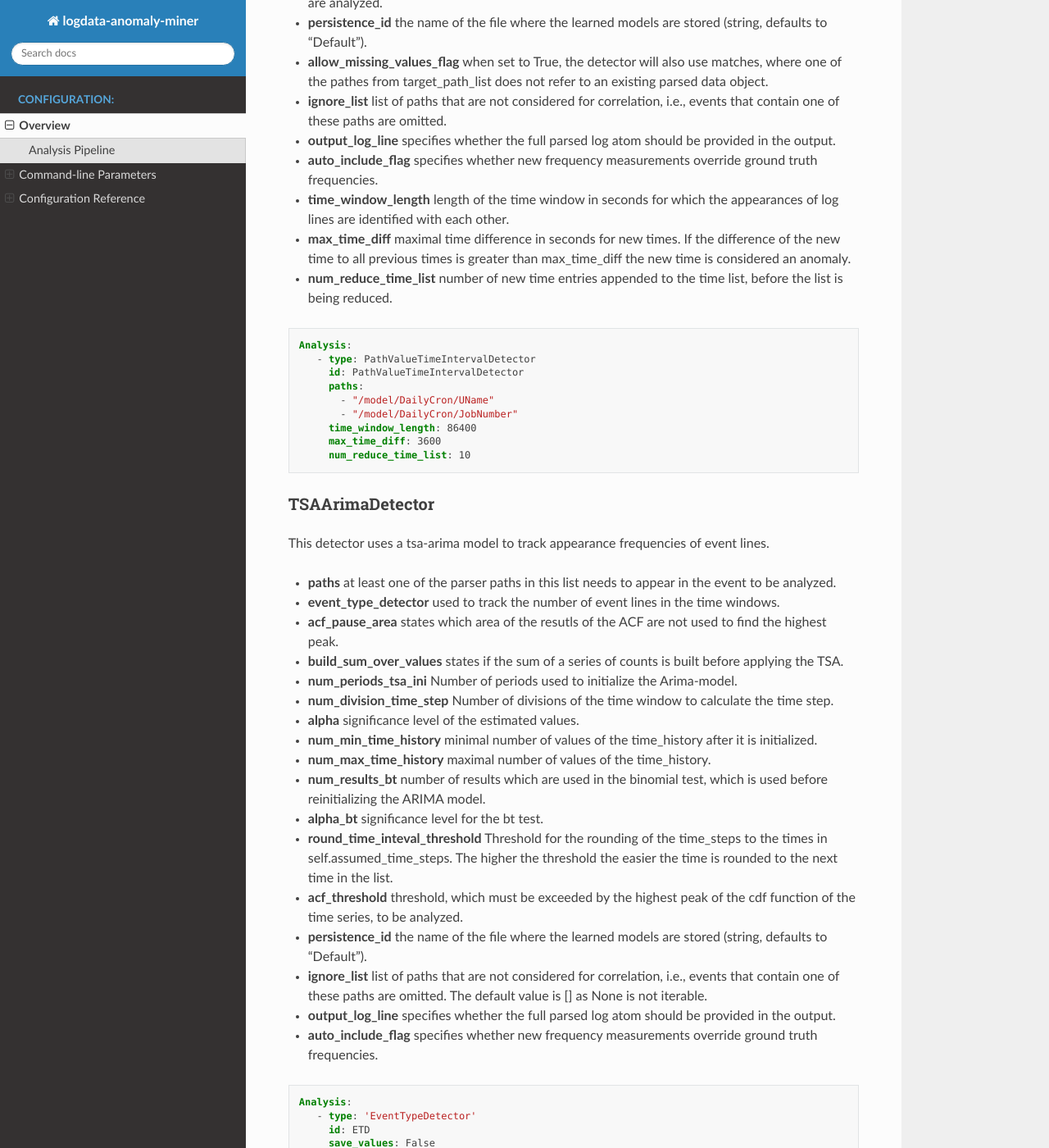
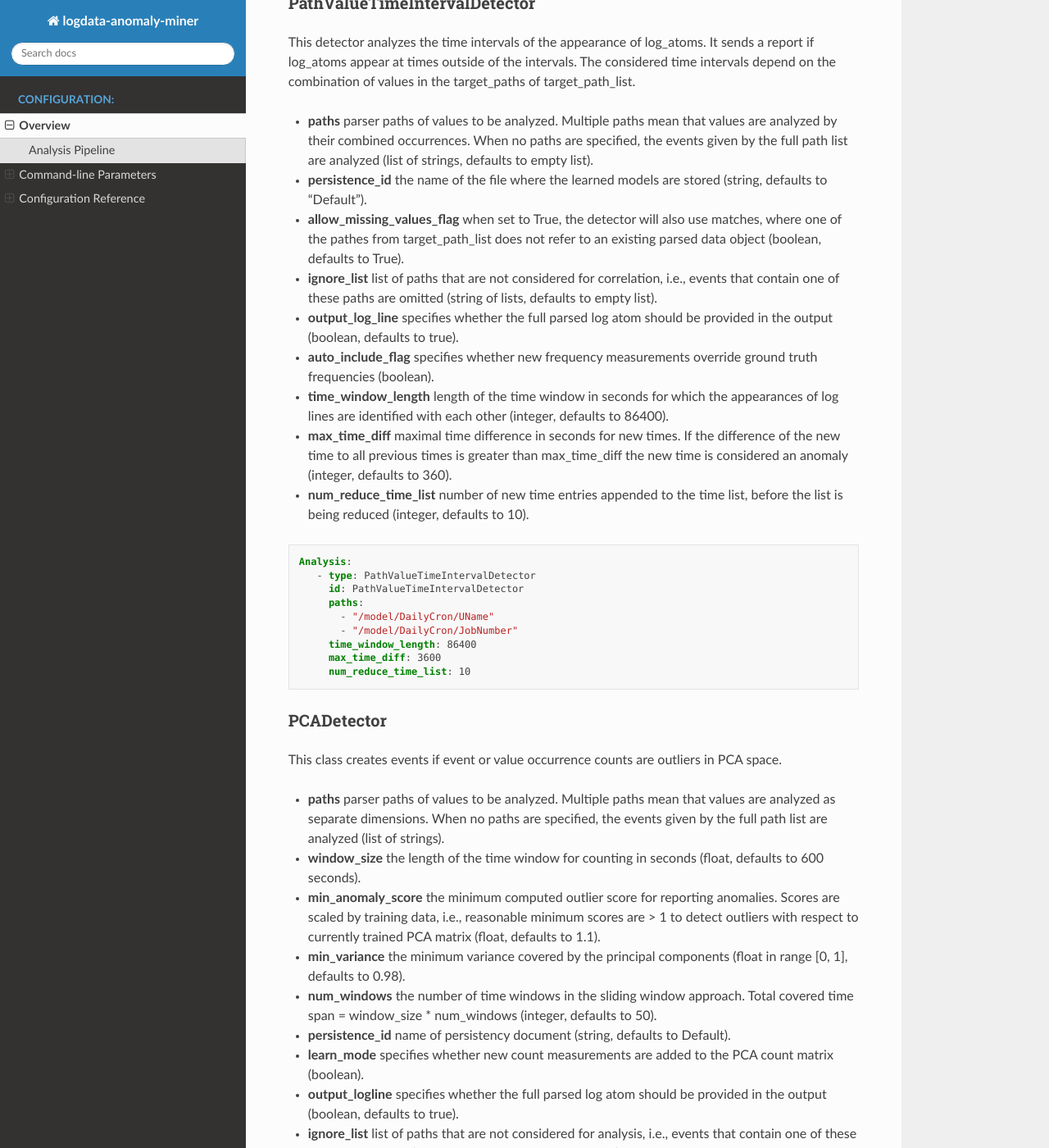
Before and after one commit to ait-aecid/logdata-anomaly-miner, a Sphinx documentation site: the page built from docs/CONFIGURATION.rst, in a window 1280 px wide and 1400 px high, scrolled down 38683 px. Shown: the whole window at 82% size. Built offline with Sphinx 7.4.7 and the Read the Docs theme 2.0.0, drawn with Linux system fonts in a browser that asks for light colours; pages that are not in the unit, such as notebooks, are missing from menus; some of the changed text lies outside the part shown.

Commit message:
Add PCA detector documentation

```diff
--- a/docs/CONFIGURATION.rst
+++ b/docs/CONFIGURATION.rst
@@ -1408,12 +1408,12 @@ This component serves as a basis for the VariableTypeDetector, VariableCorrelati
 
 * **paths** parser paths of values to be analyzed (list of strings, defaults to empty list).
 * **persistence_id** the name of the file where the learned models are stored (string, defaults to "Default").
-* **max_num_vals** maximum number of lines in the value list before it is reduced.
-* **min_num_vals** number of the values which the list is being reduced to.
-* **save_values** if False the values of the paths are not saved for further analysis. The values are not needed for the TSAArimaDetector.
-* **track_time_for_TSA** states if time windows should be tracked for the time series analysis.
-* **waiting_time_for_TSA** time in seconds, until the time windows are being initialized.
-* **num_sections_waiting_time_for_TSA** number of sections of the initialization window.
+* **max_num_vals** maximum number of lines in the value list before it is reduced (integer, defaults to 1500).
+* **min_num_vals** number of the values which the list is being reduced to (integer, defaults to 1000).
+* **save_values** if False the values of the paths are not saved for further analysis. The values are not needed for the TSAArimaDetector (boolean, defaults to True).
+* **track_time_for_TSA** states if time windows should be tracked for the time series analysis (boolean, defaults to False).
+* **waiting_time_for_TSA** time in seconds, until the time windows are being initialized (integer, defaults to 300 seconds).
+* **num_sections_waiting_time_for_TSA** number of sections of the initialization window (integer, defaults to 10).
 
 .. code-block:: yaml
 
@@ -1455,8 +1455,8 @@ or by creating own subclasses from "HistogramAnalysis.BinDefinition".
 * **reset_after_report_flag**: Zero counters after the report was sent. Boolean(Default: true)
 * **persistence_id'**: the name of the file where the learned models are stored. String(Default: 'Default')
 * **output_logline**: specifies whether the full parsed log atom should be provided in the output. Boolean(Default: true)
-* **output_event_handlers**: List of event-handler-id to send the report to.
-* **suppress**: a boolean that suppresses anomaly output of that detector when set to True.
+* **output_event_handlers**: List of event-handler-id to send the report to. List(strings)
+* **suppress**: a boolean that suppresses anomaly output of that detector when set to True. Boolean(Default: false)
 
 .. code-block:: yaml
 
@@ -1496,10 +1496,10 @@ HistogramAnalysis.HistogramAnalysis, see documentation there.
 * **bin_definition**: The id of a bin_definition(LinearNumericBinDefini  tion or ModuloTimeBinDefinition). String(Required)
 * **report_interval**: Report_interval delay in seconds between creaton of two reports. The parameter is applied to the parsed record data time, not the system time. Hence reports can be delayed when no data is received. Integer(min: 1)
 * **reset_after_report_flag**: Zero counters after the report was sent. Boolean(Default: true)
-* **persistence_id'**: the name of the file where the learned models are stored. String
+* **persistence_id'**: the name of the file where the learned models are stored. String(Default: 'Default')
 * **output_logline**: specifies whether the full parsed log atom should be provided in the output. Boolean(Default: true)
-* **output_event_handlers**: List of event-handler-id to send the report to.
-* **suppress**: a boolean that suppresses anomaly output of that detector when set to True.
+* **output_event_handlers**: List of event-handler-id to send the report to List(strings).
+* **suppress**: a boolean that suppresses anomaly output of that detector when set to True. Boolean(Default: false)
 
 .. code-block:: yaml
 
@@ -1755,15 +1755,15 @@ PathValueTimeIntervalDetector
 
 This detector analyzes the time intervals of the appearance of log_atoms. It sends a report if log_atoms appear at times outside of the intervals. The considered time intervals depend on the combination of values in the target_paths of target_path_list.
 
-* **paths** parser paths of values to be analyzed. Multiple paths mean that values are analyzed by their combined occurrences. When no paths are specified, the events given by the full path list are analyzed.
+* **paths** parser paths of values to be analyzed. Multiple paths mean that values are analyzed by their combined occurrences. When no paths are specified, the events given by the full path list are analyzed (list of strings, defaults to empty list).
 * **persistence_id** the name of the file where the learned models are stored (string, defaults to "Default").
-* **allow_missing_values_flag** when set to True, the detector will also use matches, where one of the pathes from target_path_list does not refer to an existing parsed data object.
-* **ignore_list** list of paths that are not considered for correlation, i.e., events that contain one of these paths are omitted.
-* **output_log_line** specifies whether the full parsed log atom should be provided in the output.
-* **auto_include_flag** specifies whether new frequency measurements override ground truth frequencies.
-* **time_window_length** length of the time window in seconds for which the appearances of log lines are identified with each other.
-* **max_time_diff** maximal time difference in seconds for new times. If the difference of the new time to all previous times is greater than max_time_diff the new time is considered an anomaly.
-* **num_reduce_time_list** number of new time entries appended to the time list, before the list is being reduced.
+* **allow_missing_values_flag** when set to True, the detector will also use matches, where one of the pathes from target_path_list does not refer to an existing parsed data object (boolean, defaults to True).
+* **ignore_list** list of paths that are not considered for correlation, i.e., events that contain one of these paths are omitted (string of lists, defaults to empty list).
+* **output_log_line** specifies whether the full parsed log atom should be provided in the output (boolean, defaults to true).
+* **auto_include_flag** specifies whether new frequency measurements override ground truth frequencies (boolean).
+* **time_window_length** length of the time window in seconds for which the appearances of log lines are identified with each other (integer, defaults to 86400).
+* **max_time_diff** maximal time difference in seconds for new times. If the difference of the new time to all previous times is greater than max_time_diff the new time is considered an anomaly (integer, defaults to 360).
+* **num_reduce_time_list** number of new time entries appended to the time list, before the list is being reduced (integer, defaults to 10).
 
 .. code-block:: yaml
 
@@ -1777,28 +1777,59 @@ This detector analyzes the time intervals of the appearance of log_atoms. It sen
           max_time_diff: 3600
           num_reduce_time_list: 10
 
+PCADetector
+~~~~~~~~~~~
+
+This class creates events if event or value occurrence counts are outliers in PCA space.
+
+* **paths** parser paths of values to be analyzed. Multiple paths mean that values are analyzed as separate dimensions. When no paths are specified, the events given by the full path list are analyzed (list of strings).
+* **window_size** the length of the time window for counting in seconds (float, defaults to 600 seconds).
+* **min_anomaly_score** the minimum computed outlier score for reporting anomalies. Scores are scaled by training data, i.e., reasonable minimum scores are > 1 to detect outliers with respect to currently trained PCA matrix (float, defaults to 1.1).
+* **min_variance** the minimum variance covered by the principal components (float in range [0, 1], defaults to 0.98).
+* **num_windows** the number of time windows in the sliding window approach. Total covered time span = window_size * num_windows (integer, defaults to 50).
+* **persistence_id** name of persistency document (string, defaults to Default).
+* **learn_mode** specifies whether new count measurements are added to the PCA count matrix (boolean).
+* **output_logline** specifies whether the full parsed log atom should be provided in the output (boolean, defaults to true).
+* **ignore_list** list of paths that are not considered for analysis, i.e., events that contain one of these paths are omitted (list of strings, defaults to empty list)
+* **constraint_list** list of paths that have to be present in the log atom to be analyzed (list of strings, defaults to empty list).
+* **output_event_handlers** list of event handler id that anomalies are forwarded to (list of strings, defaults is to send to all event handlers).
+
+.. code-block:: yaml
+
+     Analysis:
+        - type: PCADetector
+          id: PCADetector
+          paths:
+            - "/model/username"
+            - "/model/service"
+          windows_size: 60
+          min_anomaly_score: 1.2
+          min_variance: 0.95
+          num_windows: 100
+          learn_mode: true
+
 TSAArimaDetector
 ~~~~~~~~~~~~~~~~
 
 This detector uses a tsa-arima model to track appearance frequencies of event lines.
 
-* **paths** at least one of the parser paths in this list needs to appear in the event to be analyzed.
-* **event_type_detector** used to track the number of event lines in the time windows.
-* **acf_pause_area** states which area of the resutls of the ACF are not used to find the highest peak.
-* **build_sum_over_values** states if the sum of a series of counts is built before applying the TSA.
-* **num_periods_tsa_ini** Number of periods used to initialize the Arima-model.
-* **num_division_time_step** Number of divisions of the time window to calculate the time step.
-* **alpha** significance level of the estimated values.
-* **num_min_time_history** minimal number of values of the time_history after it is initialized.
-* **num_max_time_history** maximal number of values of the time_history.
-* **num_results_bt** number of results which are used in the binomial test, which is used before reinitializing the ARIMA model.
-* **alpha_bt** significance level for the bt test.
-* **round_time_inteval_threshold** Threshold for the rounding of the time_steps to the times in self.assumed_time_steps. The higher the threshold the easier the time is rounded to the next time in the list.
-* **acf_threshold** threshold, which must be exceeded by the highest peak of the cdf function of the time series, to be analyzed.
+* **paths** at least one of the parser paths in this list needs to appear in the event to be analyzed (list of strings).
+* **event_type_detector** used to track the number of event lines in the time windows (string).
+* **acf_pause_area** states which area of the results of the ACF are not used to find the highest peak (float, defaults to 0.2).
+* **build_sum_over_values** states if the sum of a series of counts is built before applying the TSA (boolean, defaults to false).
+* **num_periods_tsa_ini** Number of periods used to initialize the Arima-model (integer, defaults to 15).
+* **num_division_time_step** Number of divisions of the time window to calculate the time step (integer, defaults to 10).
+* **alpha** significance level of the estimated values (float, defaults to 0.05).
+* **num_min_time_history** minimal number of values of the time_history after it is initialized (integer, defaults to 20).
+* **num_max_time_history** maximal number of values of the time_history (integer, defaults to 30).
+* **num_results_bt** number of results which are used in the binomial test, which is used before reinitializing the ARIMA model (integer, defaults to 15).
+* **alpha_bt** significance level for the bt test (float, defaults to 0.05).
+* **round_time_inteval_threshold** Threshold for the rounding of the time_steps to the times in self.assumed_time_steps. The higher the threshold the easier the time is rounded to the next time in the list (float, defaults to 0.02).
+* **acf_threshold** threshold, which must be exceeded by the highest peak of the cdf function of the time series, to be analyzed (float, defaults to 0.2).
 * **persistence_id** the name of the file where the learned models are stored (string, defaults to "Default").
-* **ignore_list** list of paths that are not considered for correlation, i.e., events that contain one of these paths are omitted. The default value is [] as None is not iterable.
-* **output_log_line** specifies whether the full parsed log atom should be provided in the output.
-* **auto_include_flag** specifies whether new frequency measurements override ground truth frequencies.
+* **ignore_list** list of paths that are not considered for correlation, i.e., events that contain one of these paths are omitted. The default value is [] as None is not iterable (list of strings, defaults to empty list).
+* **output_log_line** specifies whether the full parsed log atom should be provided in the output (boolean, defaults to true).
+* **auto_include_flag** specifies whether new frequency measurements override ground truth frequencies (boolean).
 
 .. code-block:: yaml
 
--- a/source/root/usr/lib/logdata-anomaly-miner/aminer/schemas/normalisation/AnalysisNormalisationSchema.yml
+++ b/source/root/usr/lib/logdata-anomaly-miner/aminer/schemas/normalisation/AnalysisNormalisationSchema.yml
@@ -14,7 +14,7 @@
                 'output_logline': {'type': 'boolean', 'default': True},
                 'learn_mode': {'type': 'boolean'},
                 'num_windows': {'type': 'integer', 'required': True, 'default': 50},
-                'min_anomaly_score': {'type': 'float', 'required': False, 'default': 0.9},
+                'min_anomaly_score': {'type': 'float', 'required': False, 'default': 1.1},
                 'min_variance': {'type': 'float', 'required': False, 'default': 0.98},
                 'allow_missing_values': {'type': 'boolean', 'default': False},
                 'check_interval': {'type': 'integer', 'default': 3600},
```
